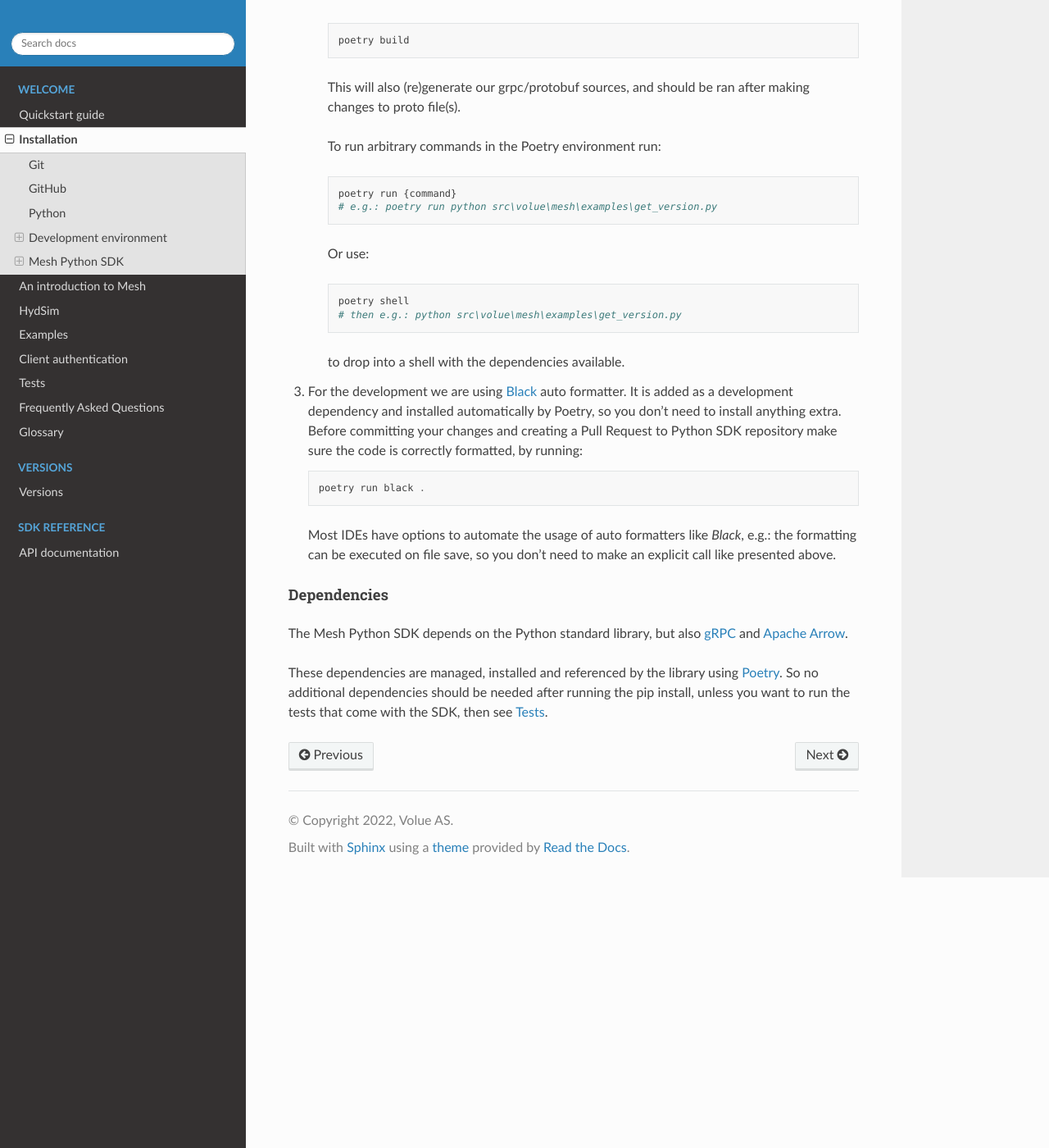
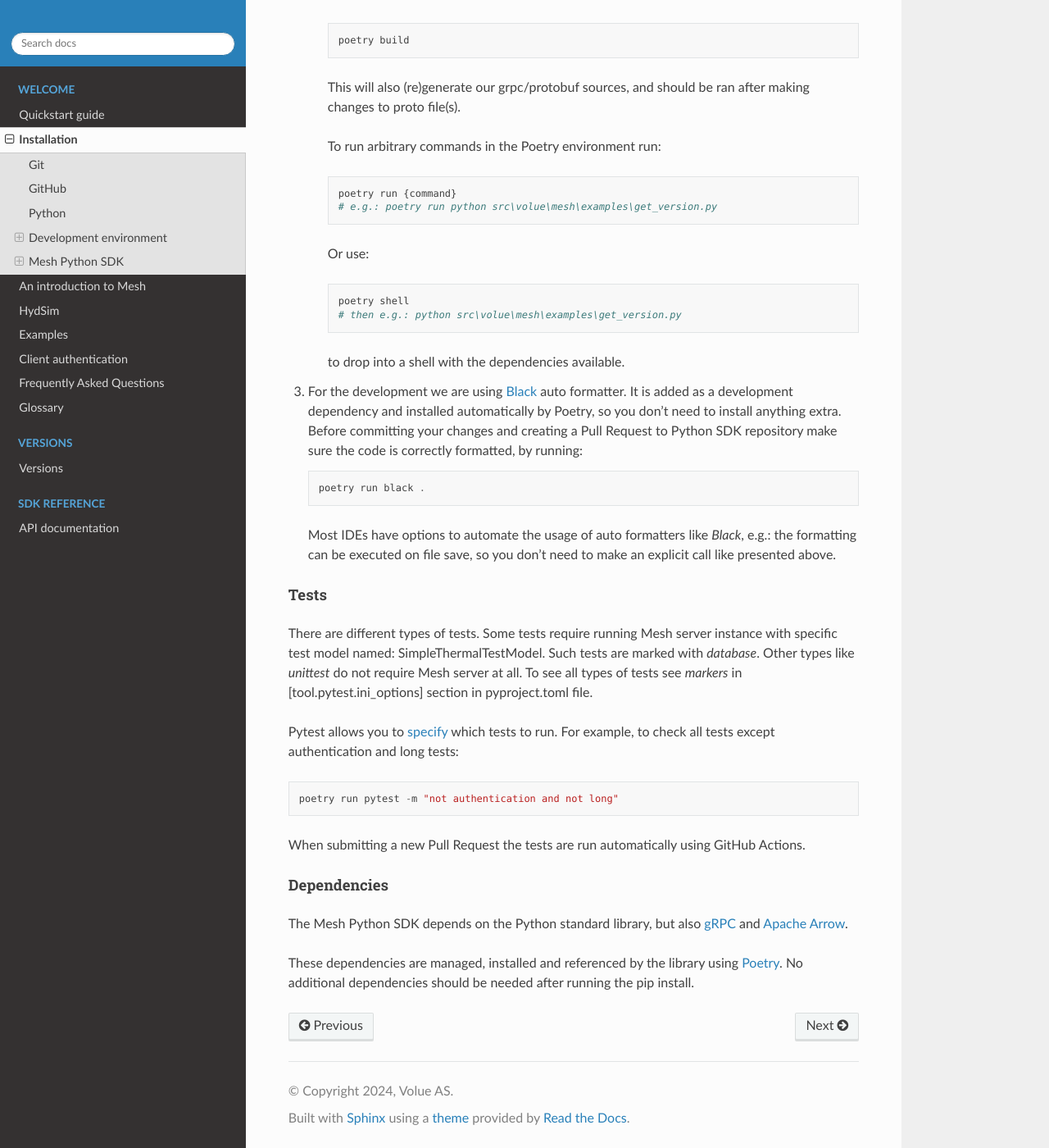
Before and after one commit to Volue-Public/energy-mesh-python, a Sphinx documentation site: the page built from docs/source/installation.rst, in a window 1280 px wide and 1400 px high, scrolled down 2944 px. Shown: the whole window at 82% size. Built offline with Sphinx 7.4.7 and the Read the Docs theme 2.0.0, drawn with Linux system fonts in a browser that asks for light colours.

Commit message:
Documentation improvements

```diff
--- a/docs/source/conf.py
+++ b/docs/source/conf.py
@@ -21,7 +21,7 @@ sys.path.insert(0, TESTS_FOLDER)
 # -- Project information -----------------------------------------------------
 
 project = "volue.mesh"
-copyright = "2022, Volue AS"
+copyright = "2024, Volue AS"
 author = "Volue AS"
 
 import re
--- a/docs/source/faq.rst
+++ b/docs/source/faq.rst
@@ -62,12 +62,6 @@ Other
 
 If neither of the above suggestions helped.
 
-I ran the tests and one or more of them failed.
-~~~~~~~~~~~~~~~~~~~~~~~~~~~~~~~~~~~~~~~~~~~~~~~~~~~~~
-
-If you ran the :ref:`tests:Tests` and one or more of them failed, you should first verify that you configured the server connection correctly. If the problem is not resolved by this you can generate a report based on the tests you ran by following the instructions in :ref:`tests:Run tests`.
-
-
 Mesh server gRPC configuration
 ~~~~~~~~~~~~~~~~~~~~~~~~~~~~~~
 
--- a/docs/source/index.rst
+++ b/docs/source/index.rst
@@ -14,7 +14,7 @@ If this is your first time using this library, here are some resources to help y
 
 - **Quickstart:** :doc:`quickstart`
 - **Installation:** :doc:`installation`
-- **Examples:** :doc:`examples` | :doc:`tests`
+- **Examples:** :doc:`examples`
 - **Authentication:** :doc:`authentication`
 - **How to do development** :ref:`Setup for developers`
 
@@ -48,7 +48,6 @@ If you're having trouble, these resources might help.
    hydsim
    examples
    authentication
-   tests
    faq
    glossary
 
--- a/docs/source/installation.rst
+++ b/docs/source/installation.rst
@@ -153,11 +153,32 @@ Setup for developers
     *Black*, e.g.: the formatting can be executed on file save, so you don't
     need to make an explicit call like presented above.
 
+Tests
+=====
+
+There are different types of tests. Some tests require running Mesh server
+instance with specific test model named: SimpleThermalTestModel. Such tests are
+marked with `database`. Other types like `unittest` do not require Mesh server
+at all. To see all types of tests see `markers` in [tool.pytest.ini_options]
+section in pyproject.toml file.
+
+Pytest allows you to `specify <https://docs.pytest.org/en/latest/how-to/usage.html#specifying-which-tests-to-run>`_
+which tests to run. For example, to check all tests except authentication and
+long tests::
+
+    poetry run pytest -m "not authentication and not long"
+
+
+When submitting a new Pull Request the tests are run automatically using GitHub
+Actions.
+
+
 Dependencies
 =============
 
 The Mesh Python SDK depends on the Python standard library, but also `gRPC <https://grpc.io/>`_ and `Apache Arrow <https://arrow.apache.org/>`_.
 
-These dependencies are managed, installed and referenced by the library using `Poetry`_. So no additional dependencies should be needed after running the pip install, unless you want to run the tests that come with the SDK, then see :ref:`tests:Tests`.
+These dependencies are managed, installed and referenced by the library using `Poetry`_.
+No additional dependencies should be needed after running the pip install.
 
 .. _Poetry: https://python-poetry.org/docs/
```
Also changed, not shown: docs/source/examples.rst (+21 -1 lines), docs/source/tests.rst (deleted, +0 -25 lines), pyproject.toml (+4 -4 lines).
